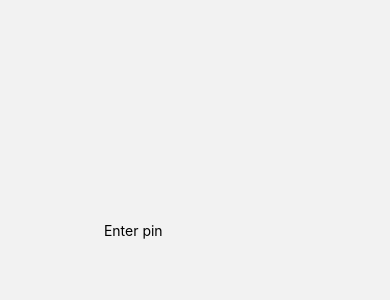
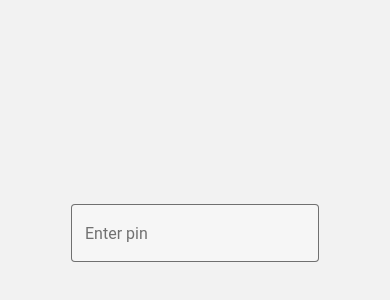
Before and after one commit to ameya-bhurke/mintex-mob, a React Native app: screen /Login in a window 390 px wide. Shown: the part 192-492 px from the top of the page. Built offline with nearby package versions, Linux system fonts and the light colour scheme.

Commit message:
update to use react native paper text input

```diff
--- a/package.json
+++ b/package.json
@@ -29,6 +29,7 @@
     "react": "17.0.1",
     "react-dom": "17.0.1",
     "react-native": "0.64.3",
+    "react-native-paper": "^4.11.2",
     "react-native-safe-area-context": "3.3.2",
     "react-native-screens": "~3.10.1",
     "react-native-web": "0.17.1"
--- a/screens/LoginScreen.tsx
+++ b/screens/LoginScreen.tsx
@@ -1,17 +1,19 @@
-import { Text, TextInput, StyleSheet, View } from 'react-native'
+import React from 'react'
+import { Text, StyleSheet, View } from 'react-native'
+import { TextInput } from 'react-native-paper'
 
 export const LoginScreen = () => {
+
+    const [text, setText] = React.useState('')
 
     return <View style={styles.container}>
         <View style={styles.pin}>
             <TextInput
-                style={{
-                    height: 40,
-                    justifyContent: 'center',
-                    marginLeft: 20,
-                    borderBottomColor: 'gray',
-                }}
-                placeholder="  Enter pin"
+                label="Enter pin"
+                value={text}
+                onChangeText={text => setText(text)}
+                mode='outlined'
+                secureTextEntry={true}
             />
         </View>
     </View>
```
Also changed, not shown: 1 other file (tests, documents, lock files or other folders).
